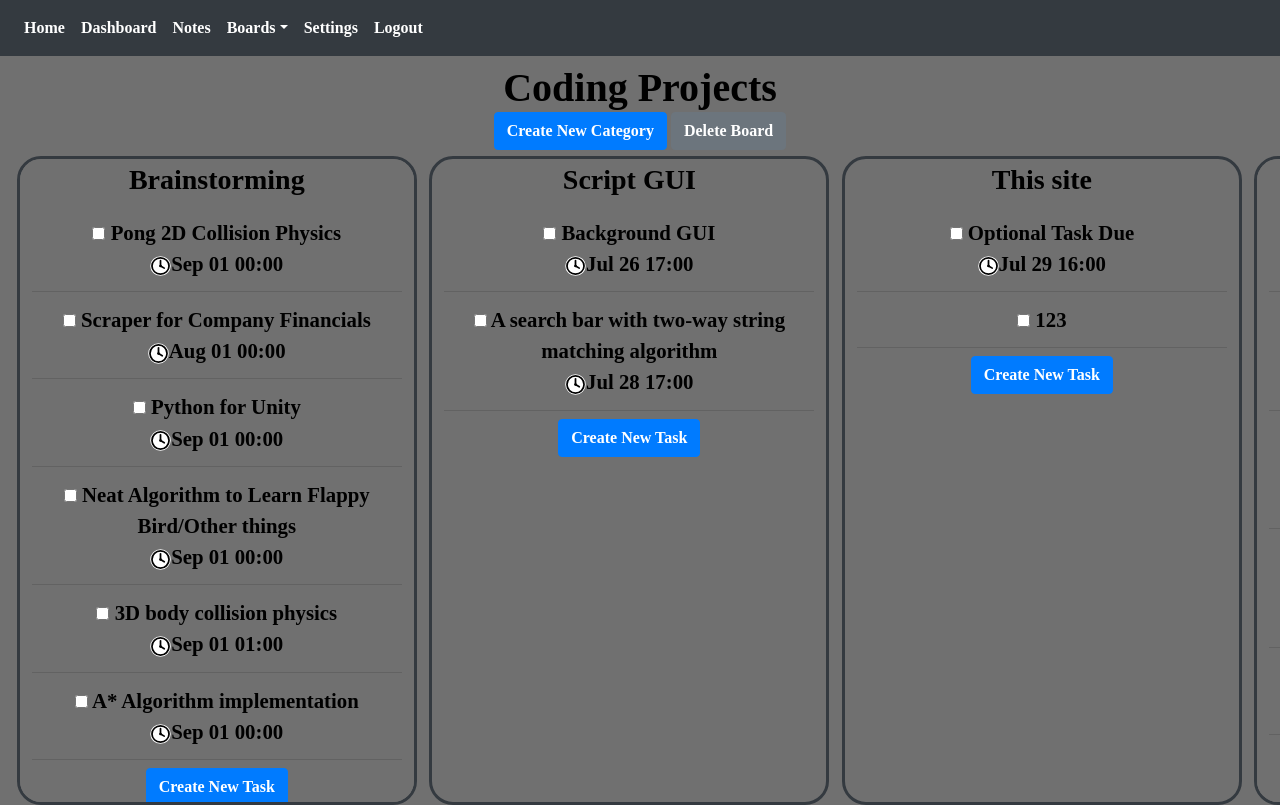
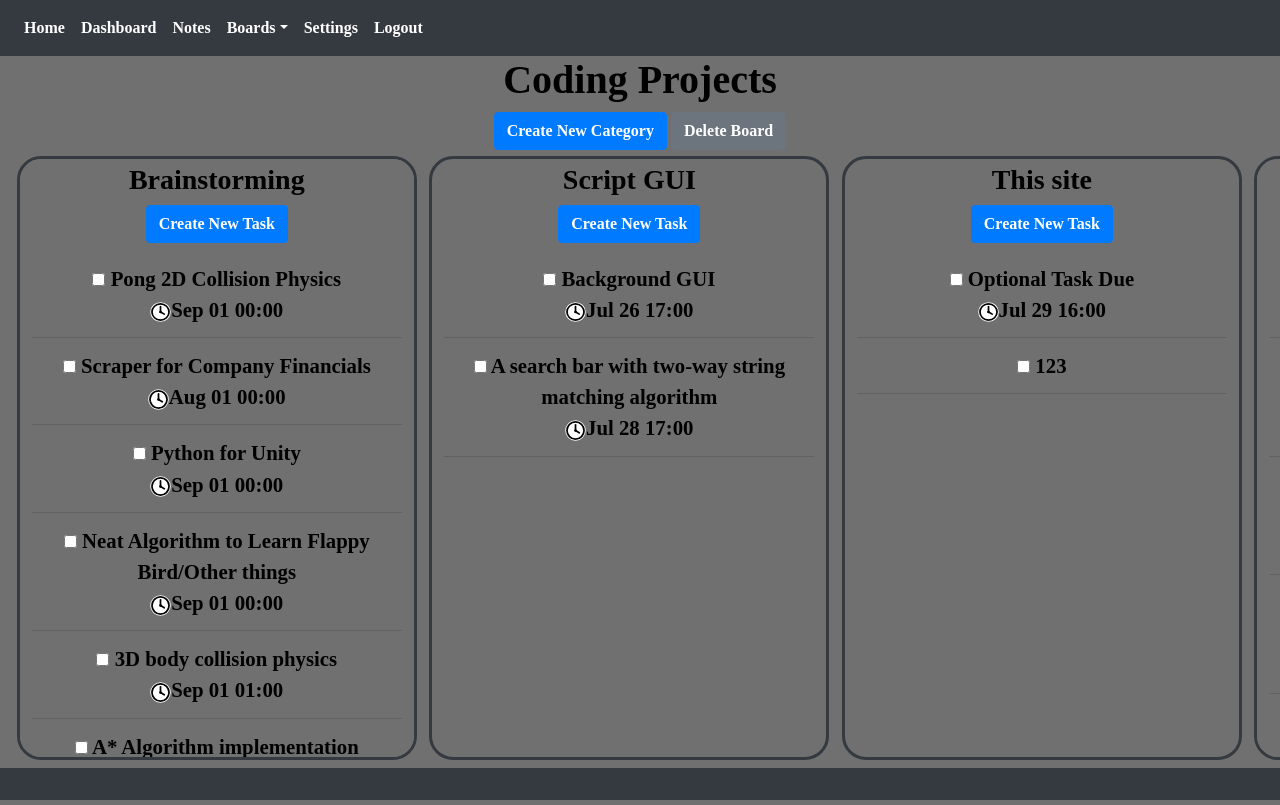
Before and after one commit to jtwolf1113/task-management-web-app, a Flask app: page /boards/1 in a window 1280 px wide. Run offline with Flask 2, Linux system fonts and the light colour scheme; a user stored in the database is signed in; data comes from the database, SQL or seed files in the repository; both versions use the stored data as it was after the commit; some libraries are stand-ins or nearby versions.

Commit message:
Appearance Cleanups
Need to finish cleaning up boardview heights

```diff
--- a/website/static/base.css
+++ b/website/static/base.css
@@ -28,7 +28,7 @@ html{
 
 body{
     width: 100%;
-    min-height: 100vh;
+    min-height: 100%;
     color: var(--text-color);
     background-color: var(--navbar-background-color);
     font-weight: var(--font-weight);
@@ -38,7 +38,7 @@ body{
 
 div#container {
     position: relative;
-    height: 93.6vh;
+    height: 92%;
     min-width: 100%;
     background-color: var(--background-color);
     overflow-y: auto;
@@ -140,6 +140,7 @@ button#destroy-item-confirm{
 
 .navbar{
     background-color: var(--navbar-background-color)!important;
+    max-height: 8%;
 }
 
 .nav-link:hover, .dropdown-item:hover{
--- a/website/static/boardView.css
+++ b/website/static/boardView.css
@@ -2,7 +2,7 @@ div#board-title-div{
     align-items: center;
     display:block;
     min-width: 100%;
-    padding: 0.5rem;
+    padding: 0.5;
 }
 
 :root{
@@ -17,7 +17,7 @@ input{
 }
 
 div.board-title{
-    height: 7vh;
+    height: 10%;
 }
 
 h1#board-title{
@@ -53,7 +53,7 @@ div.main-buttons{
     grid-template-rows: 1fr;
     grid-auto-columns: 25rem;
     min-width: 100%;
-    height: 81.6vh;
+    height: 77vh;
     overflow-x: auto;
     gap: 0% 1%;
     background-color: none;
@@ -69,7 +69,7 @@ div.category-container{
     grid-row: 1;
     background-color: var(--background-color);
     border-radius: 1.5rem;
-    height: 99.4%;
+    height: 98%;
     width: 100%;
     overflow-y: auto;
     max-height: none;
--- a/website/templates/boardview.html
+++ b/website/templates/boardview.html
@@ -114,6 +114,15 @@ id="envelop_content" >
 
 <div align="center" class="category-container" name="{{ cat.name }}" draggable="true" ondragstart="dragInitCategory({{cat.id}});">
     <h3 align="center" class="display-category category_name C{{cat.id}}" ondblclick="editCategoryDisplay('{{cat.id}}')", id="category-title-{{cat.id}}" >{{ cat.name }}</h3>
+    <div align="center" id="new-task-container-div" class="new-task-container">
+        <button
+        class="btn btn-primary"
+        id="createTask"
+        onclick="showTaskCreation({{ boardObject.id }}, {{ cat.id }} )"
+        >
+        Create New Task
+        </button>
+    </div>
 
     <div
     class="edit-cat-name"
@@ -162,15 +171,7 @@ id="envelop_content" >
     {% endif %}
     {% endfor %}
     </ul>
-    <div align="center" id="new-task-container-div" class="new-task-container">
-    <button
-    class="btn btn-primary"
-    id="createTask"
-    onclick="showTaskCreation({{ boardObject.id }}, {{ cat.id }} )"
-    >
-    Create New Task
-    </button>
-    </div>
+
 
     <div id="create-task-overlay" class="new-task-menu">
         <div align="center" id="new-task-menu">
```
Also changed, not shown: website/templates/sign_up.html (+10 -10 lines), website/database.db.
